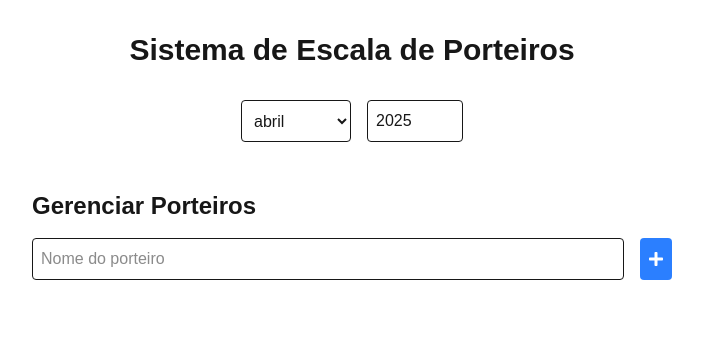
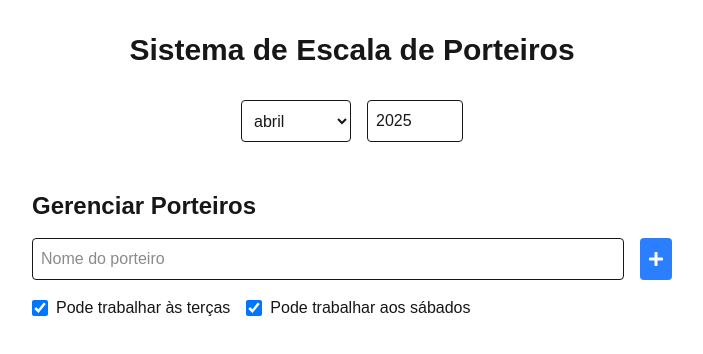
Before and after one commit to GustavoOrelio/Lista-CCB, a Next.js app: page / in a window 1280 px wide. Shown: the top 354 px of the page, without its empty margins (288-991 px from the left). Built offline with nearby package versions, Linux system fonts and the light colour scheme; what @react-pdf/renderer would draw is missing.

Commit message:
refactor: update PeopleManager and schedule generation to handle Porteiro objects with availability options

```diff
--- a/app/components/PeopleManager.tsx
+++ b/app/components/PeopleManager.tsx
@@ -3,13 +3,21 @@
 import { useState, useEffect } from 'react';
 import { FaPlus, FaTrash } from 'react-icons/fa';
 
+interface Porteiro {
+  name: string;
+  canWorkTuesday: boolean;
+  canWorkSaturday: boolean;
+}
+
 interface PeopleManagerProps {
-  onPeopleChange: (people: string[]) => void;
+  onPeopleChange: (people: Porteiro[]) => void;
 }
 
 export default function PeopleManager({ onPeopleChange }: PeopleManagerProps) {
-  const [people, setPeople] = useState<string[]>([]);
+  const [people, setPeople] = useState<Porteiro[]>([]);
   const [newPerson, setNewPerson] = useState('');
+  const [canWorkTuesday, setCanWorkTuesday] = useState(true);
+  const [canWorkSaturday, setCanWorkSaturday] = useState(true);
 
   useEffect(() => {
     onPeopleChange(people);
@@ -17,8 +25,14 @@ export default function PeopleManager({ onPeopleChange }: PeopleManagerProps) {
 
   const addPerson = () => {
     if (newPerson.trim()) {
-      setPeople([...people, newPerson.trim()]);
+      setPeople([...people, {
+        name: newPerson.trim(),
+        canWorkTuesday,
+        canWorkSaturday
+      }]);
       setNewPerson('');
+      setCanWorkTuesday(true);
+      setCanWorkSaturday(true);
     }
   };
 
@@ -26,10 +40,21 @@ export default function PeopleManager({ onPeopleChange }: PeopleManagerProps) {
     setPeople(people.filter((_, i) => i !== index));
   };
 
+  const toggleAvailability = (index: number, day: 'tuesday' | 'saturday') => {
+    const updatedPeople = [...people];
+    updatedPeople[index] = {
+      ...updatedPeople[index],
+      [day === 'tuesday' ? 'canWorkTuesday' : 'canWorkSaturday']:
+        !updatedPeople[index][day === 'tuesday' ? 'canWorkTuesday' : 'canWorkSaturday']
+    };
+    setPeople(updatedPeople);
+  };
+
   return (
     <div className="max-w-2xl mx-auto p-4">
       <h2 className="text-2xl font-bold mb-4">Gerenciar Porteiros</h2>
-      <div className="flex gap-4 mb-4">
+      <div className="flex flex-col gap-4 mb-4">
+        <div className="flex gap-4">
           <input
             type="text"
             placeholder="Nome do porteiro"
@@ -44,14 +69,57 @@ export default function PeopleManager({ onPeopleChange }: PeopleManagerProps) {
             <FaPlus />
           </button>
         </div>
+        <div className="flex items-center gap-4">
+          <div className="flex items-center gap-2">
+            <input
+              type="checkbox"
+              id="canWorkTuesday"
+              checked={canWorkTuesday}
+              onChange={(e) => setCanWorkTuesday(e.target.checked)}
+              className="h-4 w-4"
+            />
+            <label htmlFor="canWorkTuesday">Pode trabalhar às terças</label>
+          </div>
+          <div className="flex items-center gap-2">
+            <input
+              type="checkbox"
+              id="canWorkSaturday"
+              checked={canWorkSaturday}
+              onChange={(e) => setCanWorkSaturday(e.target.checked)}
+              className="h-4 w-4"
+            />
+            <label htmlFor="canWorkSaturday">Pode trabalhar aos sábados</label>
+          </div>
+        </div>
+      </div>
 
       <div className="space-y-2">
         {people.map((person, index) => (
           <div key={index} className="flex items-center gap-4 p-2 border rounded">
-            <span>{person}</span>
+            <span className="flex-1">{person.name}</span>
+            <div className="flex items-center gap-4">
+              <div className="flex items-center gap-2">
+                <input
+                  type="checkbox"
+                  checked={person.canWorkTuesday}
+                  onChange={() => toggleAvailability(index, 'tuesday')}
+                  className="h-4 w-4"
+                />
+                <span className="text-sm">Terça</span>
+              </div>
+              <div className="flex items-center gap-2">
+                <input
+                  type="checkbox"
+                  checked={person.canWorkSaturday}
+                  onChange={() => toggleAvailability(index, 'saturday')}
+                  className="h-4 w-4"
+                />
+                <span className="text-sm">Sábado</span>
+              </div>
+            </div>
             <button
               onClick={() => removePerson(index)}
-              className="ml-auto text-red-500 hover:text-red-700"
+              className="text-red-500 hover:text-red-700"
             >
               <FaTrash />
             </button>
--- a/app/page.tsx
+++ b/app/page.tsx
@@ -6,12 +6,18 @@ import PeopleManager from './components/PeopleManager';
 import SchedulePDF from './components/SchedulePDF';
 import { generateSchedule } from './utils/scheduleGenerator';
 
+interface Porteiro {
+  name: string;
+  canWorkTuesday: boolean;
+  canWorkSaturday: boolean;
+}
+
 export default function Home() {
-  const [people, setPeople] = useState<string[]>([]);
+  const [people, setPeople] = useState<Porteiro[]>([]);
   const [month, setMonth] = useState(new Date().getMonth());
   const [year, setYear] = useState(new Date().getFullYear());
 
-  const handlePeopleChange = (newPeople: string[]) => {
+  const handlePeopleChange = (newPeople: Porteiro[]) => {
     setPeople(newPeople);
   };
 
--- a/app/utils/scheduleGenerator.ts
+++ b/app/utils/scheduleGenerator.ts
@@ -1,10 +1,16 @@
+interface Porteiro {
+  name: string;
+  canWorkTuesday: boolean;
+  canWorkSaturday: boolean;
+}
+
 interface ScheduleEntry {
   day: number;
   people: string[];
 }
 
 export function generateSchedule(
-  people: string[],
+  people: Porteiro[],
   month: number,
   year: number
 ): ScheduleEntry[] {
@@ -20,10 +26,20 @@ export function generateSchedule(
 
     // 2 = Tuesday, 6 = Saturday
     if (dayOfWeek === 2 || dayOfWeek === 6) {
+      // Filter people based on day availability
+      const availablePeople = people.filter((p) =>
+        dayOfWeek === 2 ? p.canWorkTuesday : p.canWorkSaturday
+      );
+
+      if (availablePeople.length < 2) {
+        // Skip if we don't have enough available people
+        continue;
+      }
+
       // Select 2 people for each service
       const peopleForDay = [
-        people[currentPersonIndex % people.length],
-        people[(currentPersonIndex + 1) % people.length],
+        availablePeople[currentPersonIndex % availablePeople.length].name,
+        availablePeople[(currentPersonIndex + 1) % availablePeople.length].name,
       ];
 
       entries.push({
```
Lines whose indentation alone changed are shown as unchanged.
